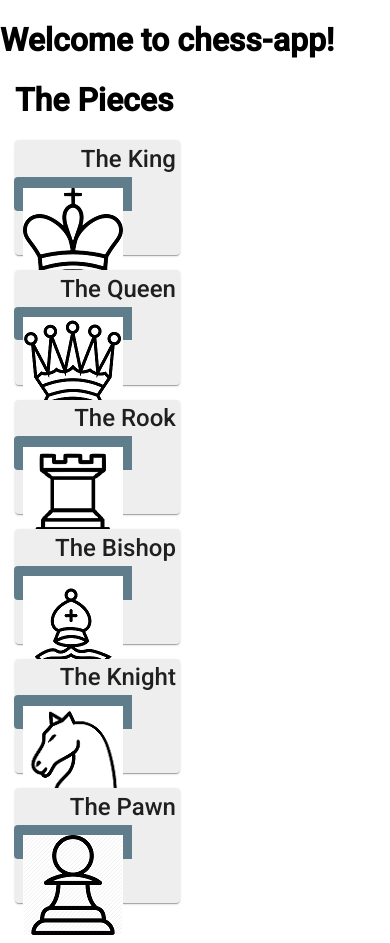
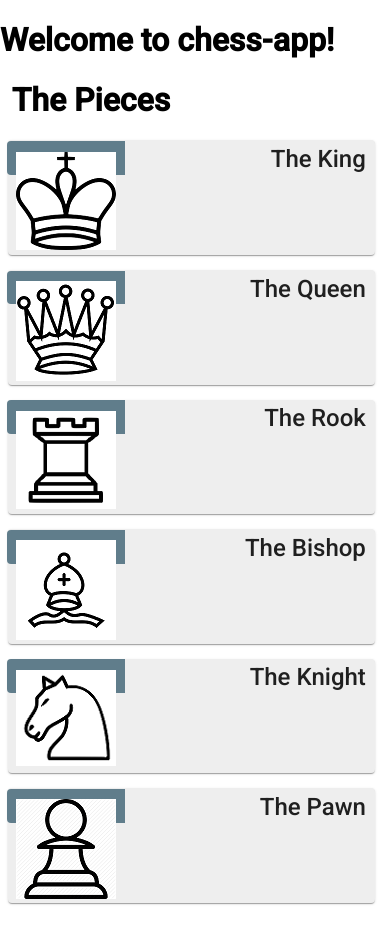
Before and after one commit to colinbarnes01/chess-app, an Angular app in the folder chess-app/: page /pieces in a window 390 px wide. After the commit the page ends 907 px from the top, so only its background shows below. Built offline with nearby package versions, Linux system fonts and the light colour scheme.

Commit message:
add mobile queries for styling

```diff
--- a/chess-app/src/app/detail/detail.component.css
+++ b/chess-app/src/app/detail/detail.component.css
@@ -28,3 +28,10 @@
 #back-button {
     margin-left: 3%;
 }
+
+@media only screen and (max-width: 600px) {
+    .detail-card {
+        max-width: 80%;
+        margin-left: 5%;
+    }
+}
--- a/chess-app/src/app/pieces/pieces.component.css
+++ b/chess-app/src/app/pieces/pieces.component.css
@@ -1,9 +1,11 @@
 #pieces-header {
   margin-left: 15px;
+  margin-left: 3%;
 }
 
 .pieces {
   max-width: 50%;
+  margin-left: 3%;
 }
 
 .pieces mat-card {
@@ -11,7 +13,7 @@
     position: relative;
     left: 0;
     background-color: #EEE;
-    margin: 0px 15px 15px 15px;
+    margin: 0px 15px 15px 0;
     padding: .3em 0;
     height: 105px;
     border-radius: 4px;
@@ -44,3 +46,17 @@
     border-radius: 4px 0 0 4px;
     display: inline-block;
   }
+
+  @media only screen and (max-width: 600px) {
+    .pieces {
+        max-width: 80%;
+        margin-left: 2%;
+    }
+}
+
+@media only screen and (max-width: 400px) {
+  .pieces {
+      max-width: 100%;
+      margin-left: 2%;
+  }
+}
```
